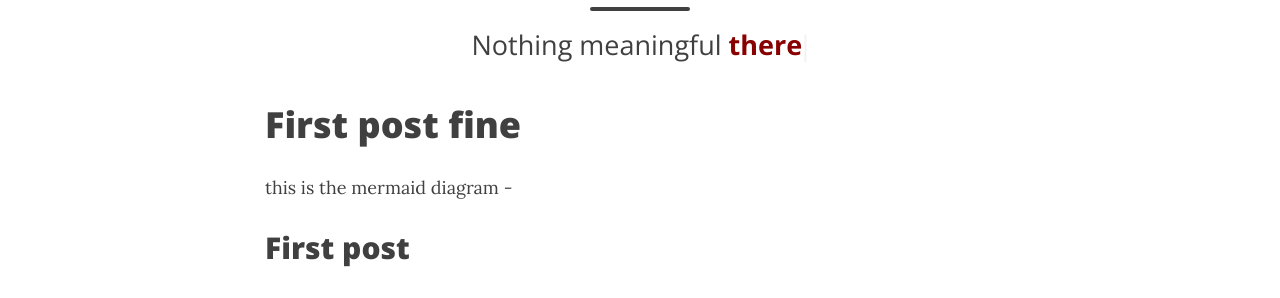
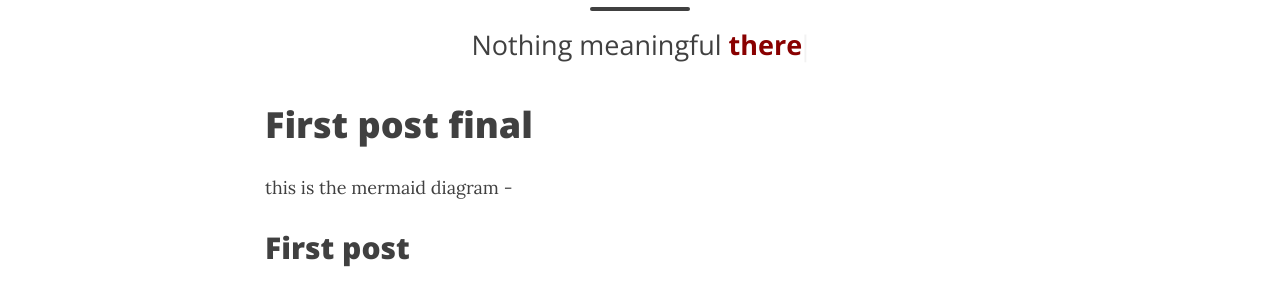
Before and after one commit to kulbhushanchand/kulbhushan-chand.github.io-v1, a Jekyll site: the page built from _pages/testing-area.md, in a window 1280 px wide and 900 px high. Shown: the part 226-524 px from the top of the window. Built offline with Jekyll 4.4.1, drawn with Linux system fonts in a browser that asks for light colours; nearby versions of some CDN libraries; a style sheet for code colours, icons or effects is not loaded.

Commit message:
test final

```diff
--- a/_pages/testing-area.md
+++ b/_pages/testing-area.md
@@ -21,7 +21,7 @@ ext-lib:
 
 
 
-# First post fine
+# First post final
 
 this is the mermaid diagram -
 
```
